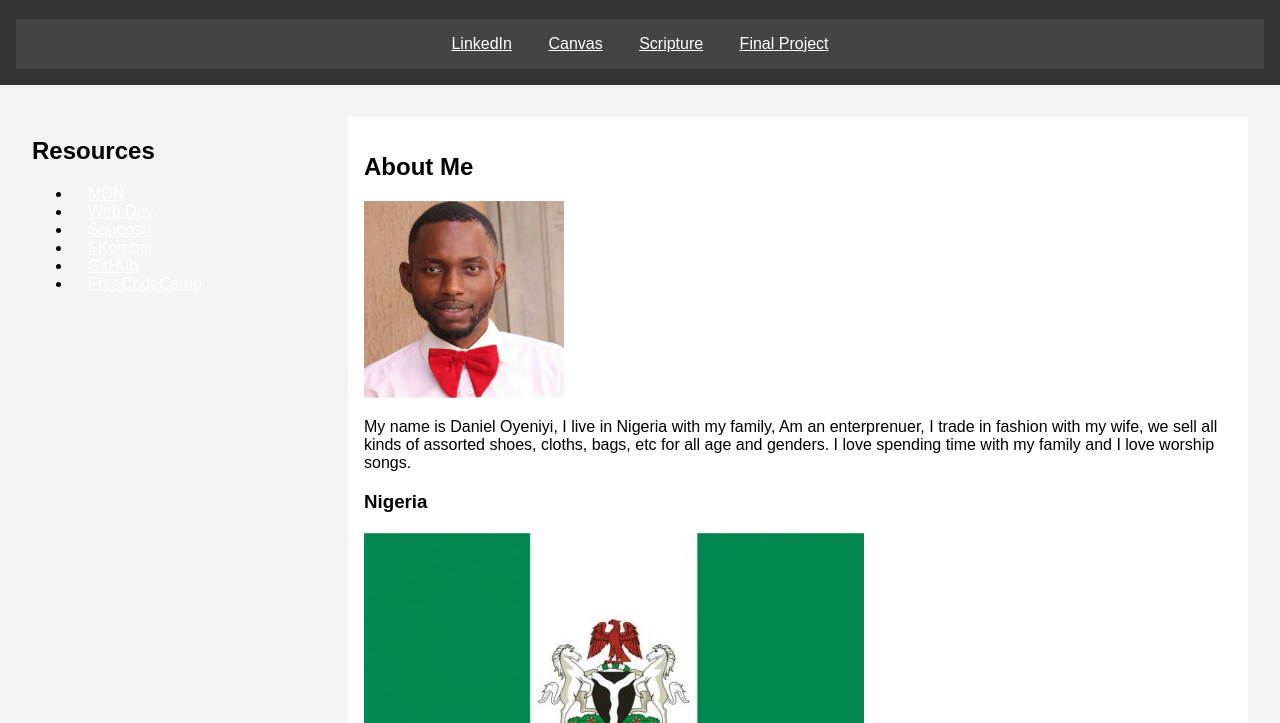
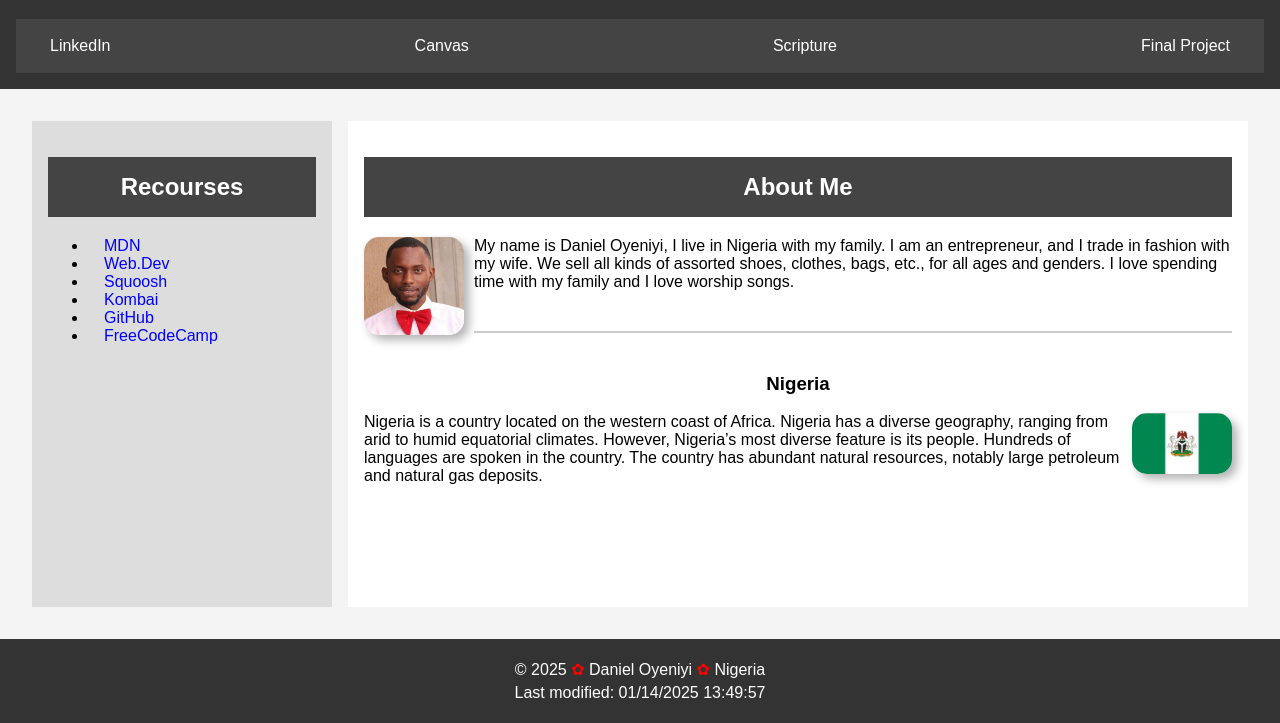
Before and after one commit to dandrichest/wdd131, a plain HTML site: page week01/index.html in a window 1280 px wide. Shown: the part 77-800 px from the top of the page. Drawn offline with Linux system fonts and the light colour scheme.

Commit message:
my profile

```diff
--- /dev/null
+++ b/week01/getdates.js
@@ -0,0 +1,8 @@
+
+// Get the current year
+const currentYear = new Date().getFullYear();
+document.getElementById('current-year').innerHTML = `&copy; ${currentYear} <span class="flower-symbol">✿</span> Daniel Oyeniyi <span class="flower-symbol">✿</span> Nigeria`;
+
+// Get the last modified date of the document
+const lastModified = document.lastModified;
+document.getElementById('lastModified').textContent = `Last modified: ${lastModified}`;
--- a/week01/index.html
+++ b/week01/index.html
@@ -9,7 +9,8 @@
       content="A common layout on the web called the 'layout'"
     />
     <meta name="author" content="Daniel Oyeniyi" />
-    <link rel="stylesheet" href="styles/layout.css" />
+    <link rel="stylesheet" href="styles/base.css" />
+    <script defer src="getdates.js"></script>
   </head>
   <body>
     <header>
@@ -29,29 +30,32 @@
     </header>
     <main>
       <div class="card">
-        <h2>Resources</h2>
+        <h2>Recourses</h2>
         <ul>
           <li><a href="https://developer.mozilla.org/en-US/">MDN</a></li>
           <li><a href="https://web.dev/">Web.Dev</a></li>
           <li><a href="https://squoosh.app/">Squoosh</a></li>
-          <li><a href="https://kombai.com/">FKombai</a></li>
+          <li><a href="https://kombai.com/">Kombai</a></li>
           <li><a href="https://github.com/">GitHub</a></li>
           <li><a href="https://www.freecodecamp.org/">FreeCodeCamp</a></li>
         </ul>
       </div>
       <div class="content">
         <h2>About Me</h2>
-        <img src="images/profile.jpg" alt="profile picture" width="200" />
+        <img src="images/profile.jpg" alt="profile picture" id="img1" />
         <p>
-          My name is Daniel Oyeniyi, I live in Nigeria with my family, Am an
-          enterprenuer, I trade in fashion with my wife, we sell all kinds of
-          assorted shoes, cloths, bags, etc for all age and genders. I love
-          spending time with my family and I love worship songs.
+          My name is Daniel Oyeniyi, I live in Nigeria with my family. I am an
+          entrepreneur, and I trade in fashion with my wife. We sell all kinds
+          of assorted shoes, clothes, bags, etc., for all ages and genders. I
+          love spending time with my family and I love worship songs.
         </p>
+        <hr />
+        <!-- This adds a horizontal line -->
         <h3>Nigeria</h3>
-        <img src="images/NigerianFlag2.jpg" alt="Nigerian Flag" />
+        <img src="images/NigerianFlag2.jpg" alt="Nigerian Flag" id="img2" />
+
         <p>
-          Nigeria, is a country located on the western coast of Africa. Nigeria
+          Nigeria is a country located on the western coast of Africa. Nigeria
           has a diverse geography, ranging from arid to humid equatorial
           climates. However, Nigeria’s most diverse feature is its people.
           Hundreds of languages are spoken in the country. The country has
@@ -61,8 +65,13 @@
       </div>
     </main>
     <footer>
-      <p>&copy; 2025 Daniel Oyeniyi Nigeria</p>
-      <p><span id="currentyear"></span></p>
+      <p id="current-year">
+        &copy; 2025<span class="flower-symbol">✿</span>Daniel Oyeniyi<span
+          class="flower-symbol"
+          >✿</span
+        >Nigeria
+      </p>
+      <p id="lastModified"></p>
     </footer>
   </body>
 </html>
--- a/week01/styles/base.css
+++ b/week01/styles/base.css
@@ -14,13 +14,26 @@ header {
     text-align: center;
 }
 nav {
+    display: flex;
+    justify-content: space-between; /* Distributes space evenly */
+    gap: 10px; /* Adjusts the space between each item */
     background-color: #444;
     color: #fff;
     padding: 1rem;
     text-align: center;
+
 }
 a {
     color: #fff; margin: 0 1rem
+}
+
+nav a {
+    padding: 2px;
+    text-decoration: none;
+}
+
+nav a:hover {
+    text-decoration: underline; /* Adds the underline on hover */
 }
 main {
     flex: 1;
@@ -29,13 +42,55 @@ main {
     gap: 1rem;
     padding: 2rem;
 }
-.sidebar {
+.card {
     background-color: #ddd;
     padding: 1rem;
+
+}
+.card a:active {
+    color: red; /* Color when the link is clicked */
+
+}
+
+.card a {
+    color: blue;
+    text-decoration: none;
 }
 .content {
     background-color: #fff;
     padding: 1rem;
+}
+h2 {
+    background-color: #444;
+    color: #fff;
+    padding: 1rem;
+    text-align: center;
+
+}
+
+h3 {
+    text-align: center;
+
+}
+#img1 {
+    width: 100px; /* Adjust the width as needed */
+    height: auto; /* Maintains the aspect ratio */
+    float: left; /* Aligns the image to the right */
+    margin-right: 10px; /* Adds some space to the left of the image */
+    border-radius: 15px; /* Curved edges */
+    box-shadow: 5px 5px 10px rgba(0, 0, 0, 0.3); /* Embossed effect*/
+}
+#img2 {
+    width: 100px; /* Adjust the width as needed */
+    height: auto; /* Maintains the aspect ratio */
+    float: right; /* Aligns the image to the right */
+    margin-left: 10px; /* Adds some space to the left of the image */
+    border-radius: 15px; /* Curved edges */
+    box-shadow: 5px 5px 10px rgba(0, 0, 0, 0.3); /* Embossed effect */
+}
+hr {
+    border: 1px solid #ccc; /* Adjust the color and thickness of the line */
+    margin: 40px 0; /* Adds space above and below the line */
 }
 footer {
     background-color: #333;
@@ -43,3 +98,9 @@ footer {
     padding: 1rem;
     text-align: center;
 }
+.flower-symbol {
+    color: red; /* Change this to the desired color */
+}
+footer p {
+    margin: 5px 0; /* Adds some space between the paragraphs */
+}
```
Also changed, not shown: week01/styles/getdates.js (deleted).
